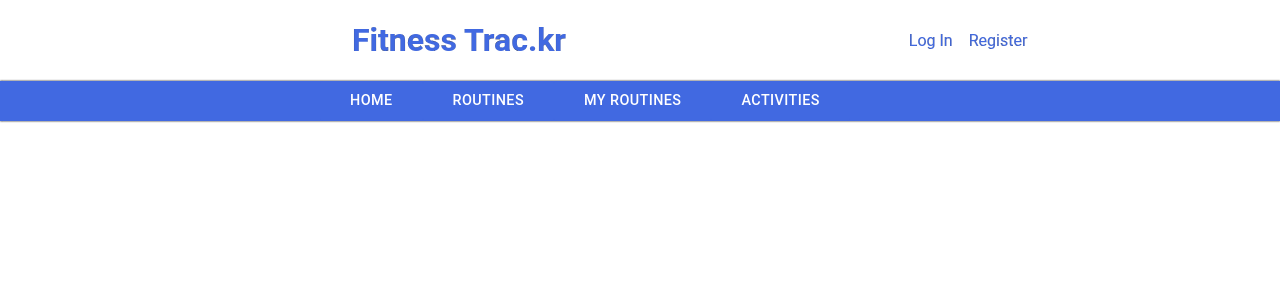
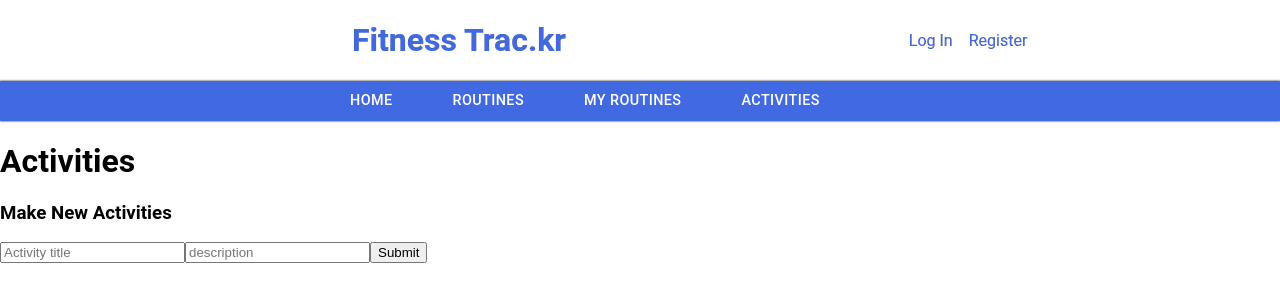
Before and after one commit to BrysD-27/fitnessTrac.kr_Brys_Shristi, a React (Create React App) app: page /activities in a window 1280 px wide. Shown: the top 302 px of the page. Built offline with nearby package versions, Linux system fonts and the light colour scheme; no server answers.

Commit message:
Activities.js and MakeActivities.js

```diff
--- a/src/components/Activities.js
+++ b/src/components/Activities.js
@@ -0,0 +1,40 @@
+import React, { useState, useEffect } from 'react';
+import { Link, useHistory } from 'react-router-dom';
+
+import API from '../Api/api';
+import TokenUtilities from '../Api/token';
+import MakeActivities from './MakeActivities';
+
+const Activities = () => {
+
+    const [activities, setActivities] = useState([]);
+
+    useEffect( async function() {
+        try {
+
+            const data = await API.makeRequest('/activities', 'GET');
+            console.log(data);
+            //setToken(data.token);
+            setActivities(data);
+            } catch (error) {
+            alert(error);
+        }
+    }, []);
+
+    const activityElements = activities. map((activity, i)=>
+    <div key= {`activity-id-${i}`}>
+    <p>{activity.name}</p>
+    <p>{activity.description}</p>
+</div>);
+
+
+return (
+    <div>
+       <h1>Activities</h1>
+       <div className= 'activities- container'>{activityElements}</div>
+       <MakeActivities/>
+    </div>
+)
+}
+
+export default Activities;
--- a/src/components/App.js
+++ b/src/components/App.js
@@ -8,6 +8,7 @@ import Register from './Register';
 import Logout from './Logout';
 import  Header from './Header';
 import Home from './Home';
+import Activities from './Activities';
 import TokenUtilities from '../Api/token';
 const App = () => {
     // const [token, setToken] = useState(TokenUtilities.getToken());
@@ -21,17 +22,14 @@ const App = () => {
 
     return (
         <>
-
-
-
             <Header />
-
 
             <main>
                 <Switch>
                     {/* <Route path="/drinks"><Drinks /></Route> */}
                     <Route path="/users/register"><Register /></Route>
                     <Route path="/users/login"><Login /></Route>
+                    <Route path="/activities"><Activities /></Route>
                     <Route path="/Logout"><Logout/></Route>
 
                     <Route exact path="/"><Home /></Route>
--- /dev/null
+++ b/src/components/MakeActivities.js
@@ -0,0 +1,58 @@
+import React, { useState } from 'react';
+import { Link, useHistory } from 'react-router-dom';
+
+import API from '../Api/api';
+import TokenUtilities from '../Api/token';
+
+const MakeActivities = () => {
+
+    const [makeActivities, setMakeActivities] = useState({name: '', description: ''});
+
+    async function postActivity() {
+        try {
+
+            const data = await API.makeRequest('/activities', 'POST', makeActivities);
+
+            console.log(data);
+
+        } catch (error) {
+            alert(error);
+        }
+    }
+
+    function handleSubmit(event) {
+        event.preventDefault();
+        postActivity();
+    }
+
+    function handleInput(event) {
+        const userKey = event.target.attributes['name'].value;
+        const newState = {...makeActivities};
+        newState[userKey] = event.target.value;
+        setMakeActivities(newState);
+    }
+
+return (
+    <div>
+        {/* <Link to="/">Fitness Tracker</Link> */}
+        <h3>Make New Activities</h3>
+        <form onSubmit={handleSubmit} >
+            <input type="text"
+                   required
+                   name="name"
+                   value={makeActivities.title}
+                   onChange={handleInput}
+                   placeholder="Activity title" />
+            <input type="text"
+                   required
+                   name="description"
+                   value={makeActivities.description}
+                   onChange={handleInput}
+                   placeholder="description"></input>
+            <button>Submit</button>
+        </form>
+    </div>
+)
+}
+
+export default MakeActivities;
```
